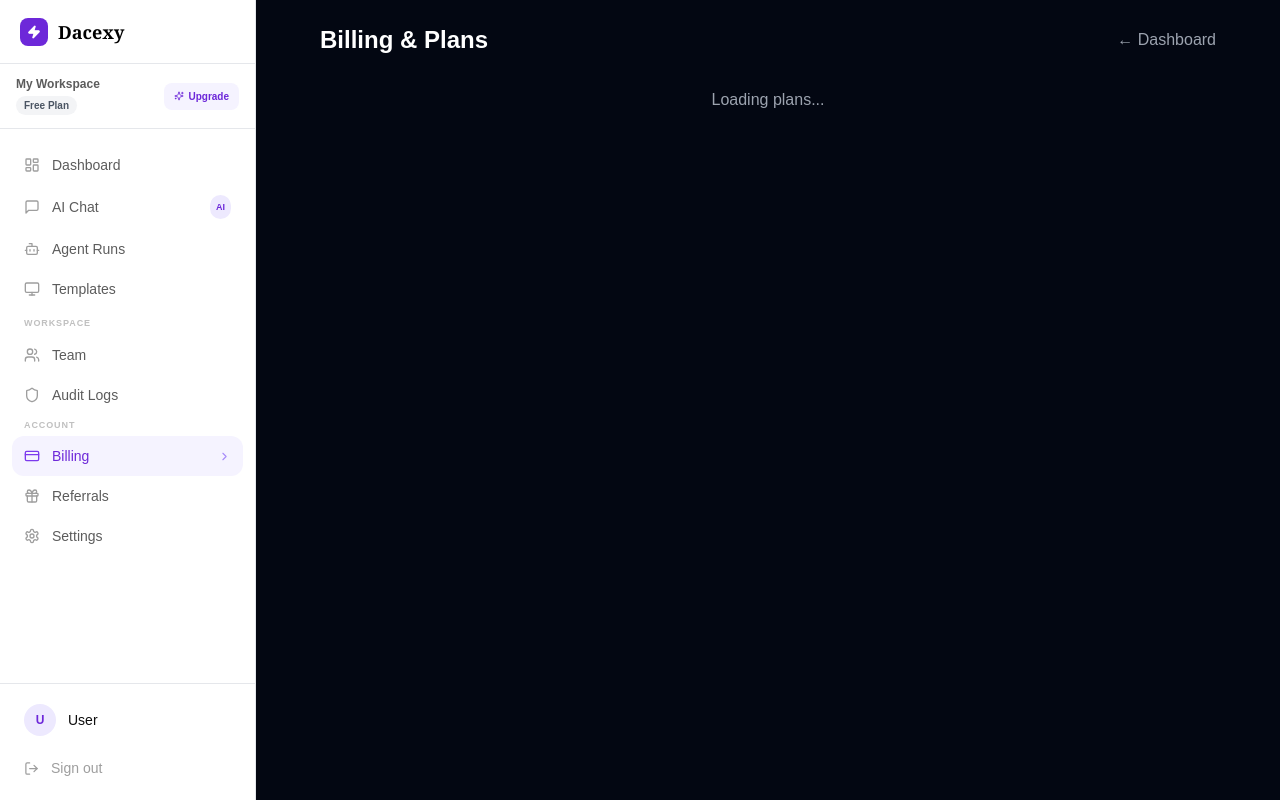
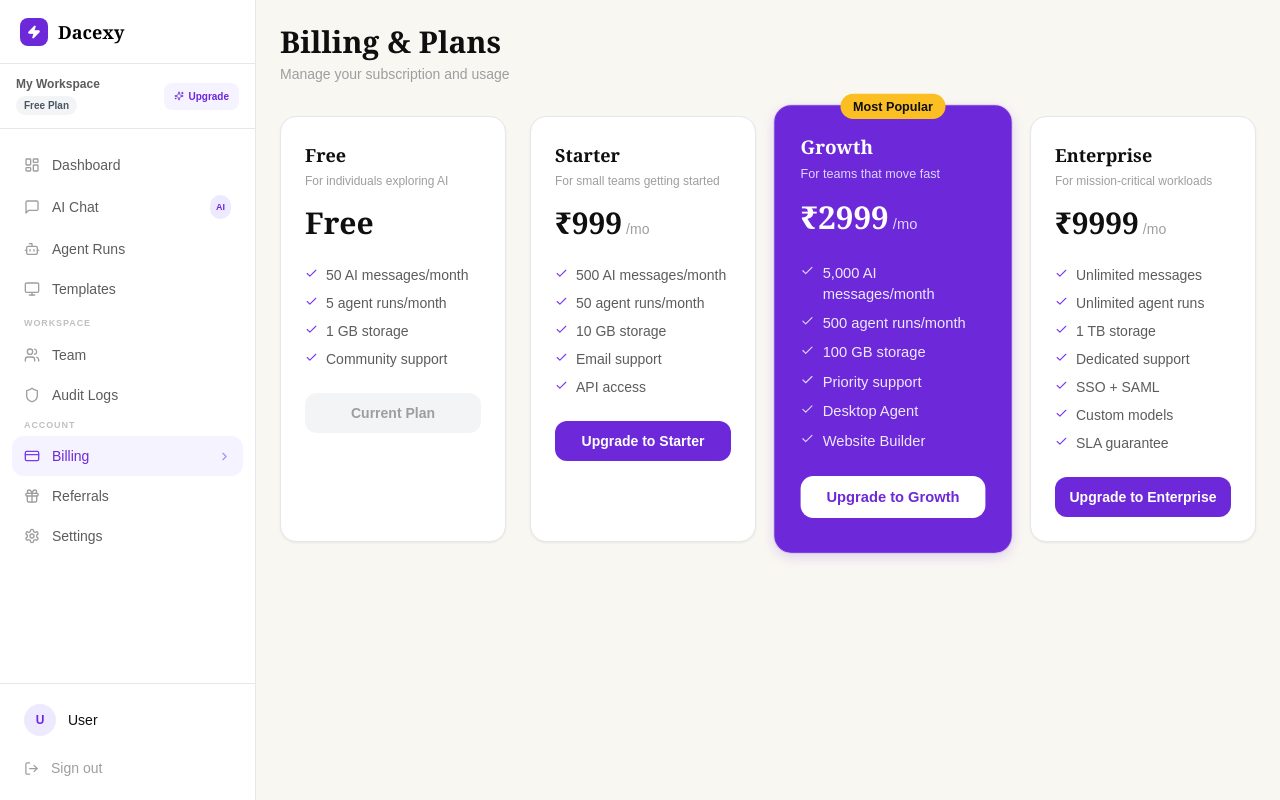
Before and after one commit to dacexyai/Dacexy-frontend, a Next.js app: page /billing in a window 1280 px wide. Before the commit this address had no page. Built offline with nearby package versions, Linux system fonts and the light colour scheme; no server answers.

Commit message:
Update page.tsx

```diff
--- a/src/app/billing/page.tsx
+++ b/src/app/billing/page.tsx
@@ -1,103 +1,108 @@
+'use client'
+import { useState, useEffect } from 'react'
+import { Check, Zap, Loader2 } from 'lucide-react'
+import { billing } from '@/lib/api'
+import { useAuthStore } from '@/lib/store'
+import { planLabel, planColor, cn } from '@/lib/utils'
 
-
-"use client";
-import { useState, useEffect } from "react";
-import { useRouter } from "next/navigation";
-import { useAuthStore } from "@/lib/store";
-import { billing } from "@/lib/api";
+const PLANS = [
+  { id: 'free', name: 'Free', price: 0, desc: 'For individuals exploring AI', features: ['50 AI messages/month', '5 agent runs/month', '1 GB storage', 'Community support'] },
+  { id: 'starter', name: 'Starter', price: 999, desc: 'For small teams getting started', features: ['500 AI messages/month', '50 agent runs/month', '10 GB storage', 'Email support', 'API access'] },
+  { id: 'growth', name: 'Growth', price: 2999, desc: 'For teams that move fast', popular: true, features: ['5,000 AI messages/month', '500 agent runs/month', '100 GB storage', 'Priority support', 'Desktop Agent', 'Website Builder'] },
+  { id: 'enterprise', name: 'Enterprise', price: 9999, desc: 'For mission-critical workloads', features: ['Unlimited messages', 'Unlimited agent runs', '1 TB storage', 'Dedicated support', 'SSO + SAML', 'Custom models', 'SLA guarantee'] },
+]
 
 export default function BillingPage() {
-  const router = useRouter();
-  const { isAuthenticated } = useAuthStore();
-  const [plans, setPlans] = useState<any[]>([]);
-  const [usage, setUsage] = useState<any>(null);
-  const [loading, setLoading] = useState(true);
+  const { org } = useAuthStore()
+  const [usage, setUsage] = useState<any>(null)
+  const [loading, setLoading] = useState(true)
+  const [upgrading, setUpgrading] = useState<string | null>(null)
 
   useEffect(() => {
-    if (!isAuthenticated) { router.push("/login"); return; }
-    Promise.all([billing.getPlans(), billing.getUsage()])
-      .then(([p, u]) => { setPlans(p); setUsage(u); })
-      .catch(() => {})
-      .finally(() => setLoading(false));
-  }, [isAuthenticated]);
+    billing.getUsage().then(setUsage).catch(() => {}).finally(() => setLoading(false))
+  }, [])
 
-  async function handleUpgrade(plan_tier: string) {
+  async function handleUpgrade(plan_id: string) {
+    setUpgrading(plan_id)
     try {
-      const order = await billing.createOrder(plan_tier);
-      if (order.message) {
-        alert(order.message);
-      } else if (order.order_id) {
-        alert("Order created: " + order.order_id + ". Payment integration coming soon.");
-      }
+      const order = await billing.createOrder(plan_id)
+      if (order.message) alert(order.message)
+      else if (order.order_id) alert('Order created: ' + order.order_id + '. Payment integration coming soon.')
     } catch (err: any) {
-      alert(err.message);
-    }
+      alert(err.message)
+    } finally { setUpgrading(null) }
   }
 
+  const plan = (org as any)?.plan ?? (org as any)?.plan_tier ?? 'free'
+
   return (
-    <div className="min-h-screen bg-gray-950 p-6">
-      <div className="max-w-4xl mx-auto">
-        <div className="flex items-center justify-between mb-8">
-          <h1 className="text-2xl font-bold text-white">Billing & Plans</h1>
-          <button onClick={() => router.push("/dashboard")} className="text-gray-400 hover:text-white transition">
-            ← Dashboard
-          </button>
+    <div className="p-6 max-w-5xl mx-auto">
+      <div className="mb-8">
+        <h1 className="font-serif text-3xl font-semibold text-[#0F0F0F] mb-1">Billing & Plans</h1>
+        <p className="text-sm text-[#9E9E9E]">Manage your subscription and usage</p>
       </div>
 
       {usage && (
-          <div className="bg-gray-900 border border-gray-800 rounded-xl p-6 mb-8">
-            <h2 className="text-white font-semibold mb-4">Current Usage</h2>
-            <div className="grid grid-cols-3 gap-4">
+        <div className="bg-white border border-black/6 rounded-2xl p-6 shadow-soft mb-8">
+          <h2 className="font-semibold text-[#0F0F0F] mb-4">Current Usage</h2>
+          <div className="grid grid-cols-3 gap-6">
             <div>
-                <p className="text-gray-400 text-sm">Current Plan</p>
-                <p className="text-white font-bold capitalize">{usage.plan_tier}</p>
+              <p className="text-xs text-[#9E9E9E] uppercase tracking-wide mb-1">Plan</p>
+              <span className={cn('text-sm font-bold px-2 py-1 rounded-full', planColor(plan))}>{planLabel(plan)}</span>
             </div>
             <div>
-                <p className="text-gray-400 text-sm">AI Calls</p>
-                <p className="text-white font-bold">{usage.monthly_ai_calls}</p>
+              <p className="text-xs text-[#9E9E9E] uppercase tracking-wide mb-1">AI Calls</p>
+              <p className="text-xl font-serif font-bold text-[#0F0F0F]">{usage.monthly_ai_calls || 0}</p>
             </div>
             <div>
-                <p className="text-gray-400 text-sm">Credits</p>
-                <p className="text-white font-bold">{usage.credits_balance}</p>
+              <p className="text-xs text-[#9E9E9E] uppercase tracking-wide mb-1">Credits</p>
+              <p className="text-xl font-serif font-bold text-[#0F0F0F]">{usage.credits_balance || 0}</p>
             </div>
           </div>
         </div>
       )}
 
       {loading ? (
-          <p className="text-gray-400 text-center">Loading plans...</p>
+        <div className="flex justify-center py-12"><Loader2 size={24} className="animate-spin text-violet-600" /></div>
       ) : (
-          <div className="grid grid-cols-1 md:grid-cols-2 gap-6">
-            {plans.map((plan) => (
-              <div key={plan.id} className={`p-6 rounded-xl border ${plan.id === "growth" ? "border-indigo-500 bg-indigo-900/20" : "border-gray-800 bg-gray-900"}`}>
-                {plan.id === "growth" && (
-                  <div className="text-xs bg-indigo-600 text-white px-2 py-1 rounded-full inline-block mb-3">Popular</div>
+        <div className="grid grid-cols-1 md:grid-cols-2 lg:grid-cols-4 gap-6">
+          {PLANS.map((p) => (
+            <div key={p.id} className={cn('relative rounded-2xl p-6 border transition-all', p.popular ? 'bg-violet-700 border-violet-700 shadow-glow scale-105' : 'bg-white border-black/8 shadow-soft hover:shadow-card hover:-translate-y-0.5')}>
+              {p.popular && (
+                <div className="absolute -top-3 left-1/2 -translate-x-1/2 bg-amber-400 text-[#0F0F0F] text-xs font-bold px-3 py-1 rounded-full">Most Popular</div>
               )}
-                <h3 className="text-white font-bold text-xl">{plan.name}</h3>
-                <p className="text-3xl font-bold text-white mt-2">
-                  {plan.price_inr === 0 ? "Free" : `₹${plan.price_inr}`}
-                  {plan.price_inr > 0 && <span className="text-gray-400 text-sm font-normal">/mo</span>}
-                </p>
-                <ul className="mt-4 space-y-2">
-                  {plan.features.map((f: string) => (
-                    <li key={f} className="text-gray-300 text-sm flex items-center gap-2">
-                      <span className="text-green-400">✓</span> {f}
+              <h3 className={cn('font-serif font-semibold text-lg mb-1', p.popular ? 'text-white' : 'text-[#0F0F0F]')}>{p.name}</h3>
+              <p className={cn('text-xs mb-4', p.popular ? 'text-violet-200' : 'text-[#9E9E9E]')}>{p.desc}</p>
+              <div className="flex items-baseline gap-1 mb-6">
+                <span className={cn('font-serif text-3xl font-bold', p.popular ? 'text-white' : 'text-[#0F0F0F]')}>
+                  {p.price === 0 ? 'Free' : `₹${p.price}`}
+                </span>
+                {p.price > 0 && <span className={cn('text-sm', p.popular ? 'text-violet-200' : 'text-[#9E9E9E]')}>/mo</span>}
+              </div>
+              <ul className="space-y-2 mb-6">
+                {p.features.map(f => (
+                  <li key={f} className="flex items-start gap-2 text-sm">
+                    <Check size={13} className={cn('mt-0.5 shrink-0', p.popular ? 'text-violet-200' : 'text-violet-600')} />
+                    <span className={p.popular ? 'text-violet-100' : 'text-[#5C5C5C]'}>{f}</span>
                   </li>
                 ))}
               </ul>
-                {plan.id !== "free" && (
-                  <button
-                    onClick={() => handleUpgrade(plan.id)}
-                    className="w-full mt-6 py-3 bg-indigo-600 hover:bg-indigo-700 text-white rounded-lg transition font-semibold"
-                  >
-                    Upgrade to {plan.name}
+              {p.id !== 'free' && p.id !== plan && (
+                <button onClick={() => handleUpgrade(p.id)} disabled={upgrading === p.id}
+                  className={cn('w-full py-2.5 rounded-xl text-sm font-semibold transition-all flex items-center justify-center gap-2', p.popular ? 'bg-white text-violet-700 hover:bg-gray-50' : 'bg-violet-700 text-white hover:bg-violet-800')}>
+                  {upgrading === p.id ? <Loader2 size={14} className="animate-spin" /> : null}
+                  Upgrade to {p.name}
                 </button>
+              )}
+              {p.id === plan && (
+                <div className={cn('w-full py-2.5 rounded-xl text-sm font-semibold text-center', p.popular ? 'bg-violet-600 text-white' : 'bg-gray-100 text-[#9E9E9E]')}>
+                  Current Plan
+                </div>
               )}
             </div>
           ))}
         </div>
       )}
     </div>
-    </div>
-  );
+  )
                                 }
```
Lines whose indentation alone changed are shown as unchanged.
